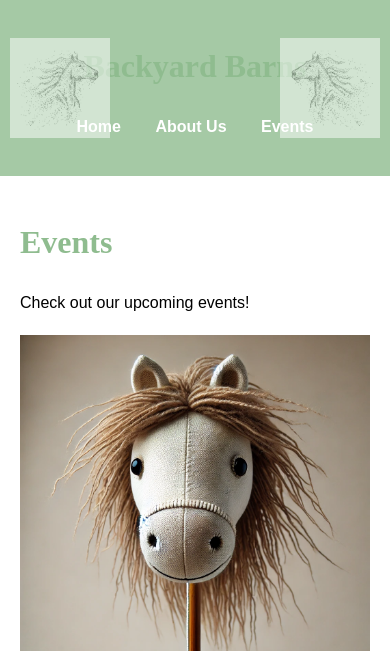
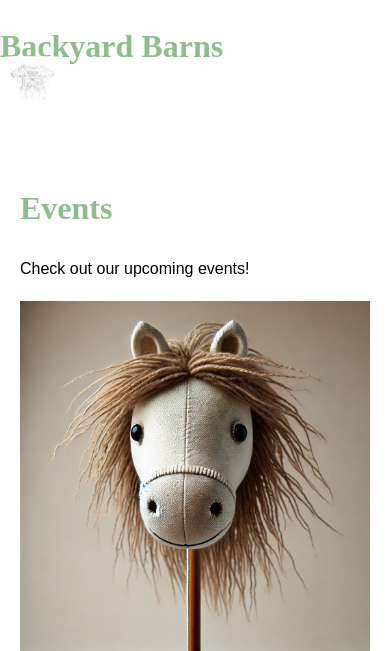
Before and after one commit to AmeliaBedelia789/ameliabedelia789.github.io, a Jekyll site: the page built from events.md, in a window 390 px wide. Shown: the top 651 px of the page. Built offline with Jekyll 4.4.1, drawn with Linux system fonts in a browser that asks for light colours; grey boxes are pictures that could not be loaded.

Commit message:
adjusing css

```diff
--- a/_layouts/events.html
+++ b/_layouts/events.html
@@ -23,5 +23,5 @@
 <div class="section">
     <h2>Trail Rides</h2>
     <p>Experience the joy of trail riding with your hobby horse on scenic paths.</p>
-    <img src="/assets/images/trail-rides.jpg" alt="Trail Ride" class="placeholder">
+    <img src="/backyard-barns/assets/images/hobby-horse-trail-ride.webp" alt="Trail Ride" class="placeholder">
 </div>
--- a/assets/css/style.css
+++ b/assets/css/style.css
@@ -5,20 +5,20 @@
     padding: 0;
 }
 
-header {
-    background-color: rgba(143, 188, 143, 0.8); /* Semi-transparent light green */
-    color: white;
-    padding: 20px 0;
-    text-align: center;
-    position: relative;
-}
-
 .horse-head {
     position: absolute;
     top: 50%;
     transform: translateY(-50%);
-    opacity: 0.5;
-    height: 100px; /* Adjust size as necessary */
+    width: 100px; /* Adjust size as necessary */
+    opacity: 0.5; /* Ensure this is here */
+    -webkit-transform: translateY(-50%); /* Vendor prefix for Safari */
+    -webkit-opacity: 0.5; /* Sometimes helpful for older iOS versions */
+}
+
+/* Ensure the header is not collapsing due to absolute positioning of children */
+header {
+    position: relative;
+    min-height: 120px; /* Adjust based on your design */
 }
 
 .horse-head.left {
@@ -61,3 +61,11 @@
     width: 100%;
     max-width: 600px;
 }
+
+@media (max-width: 768px) {
+    .horse-head {
+        width: 50px; /* Smaller size on smaller screens */
+        left: 5px; /* Adjust as necessary */
+        right: 5px; /* Adjust as necessary */
+    }
+}
```
Also changed, not shown: assets/images/hobby-horse-trail-ride.webp (added).
